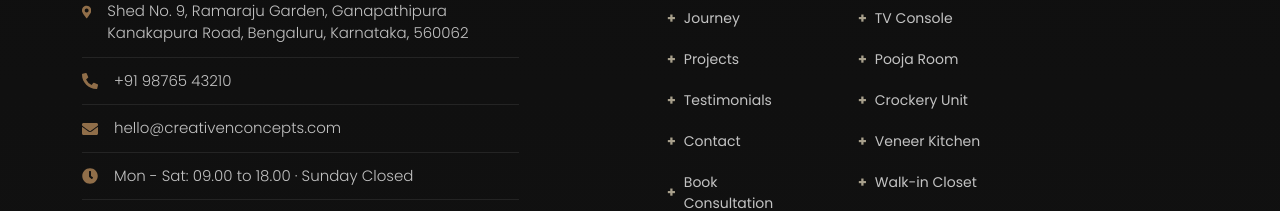
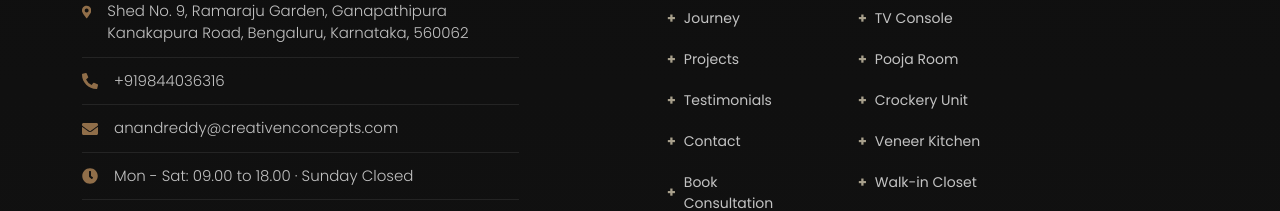
Before and after one commit to Melodynaorem12345/creativenconcepts, a React (Vite) app: page /about/our-office in a window 1280 px wide. Shown: the part 1465-1676 px from the top of the page. Built offline with nearby package versions, Linux system fonts and the light colour scheme; no server answers.

Commit message:
issue fixes

```diff
--- a/src/app/layout/Footer.jsx
+++ b/src/app/layout/Footer.jsx
@@ -7,8 +7,8 @@ const Footer = () => {
   const fallbackSettings = {
     brandName: 'CreativeNconcepts',
     address: 'Shed No. 9, Ramaraju Garden, Ganapathipura Kanakapura Road, Bengaluru, Karnataka, 560062',
-    mobile: '+91 98765 43210',
-    email: 'hello@creativenconcepts.com',
+    mobile: '+919844036316',
+    email: 'anandreddy@creativenconcepts.com',
     hours: 'Mon - Sat: 09.00 to 18.00 · Sunday Closed',
     social_links: [
       { platform: 'facebook', url: '#' },
@@ -63,11 +63,19 @@ const Footer = () => {
               </li>
               <li className="d-flex align-items-center gap-3">
                 <FaPhoneAlt className="footer-icon" />
-                <p>{settings.mobile || fallbackSettings.mobile}</p>
+                <p>
+                  <a href={`tel:${settings.mobile || fallbackSettings.mobile}`}>
+                    {settings.mobile || fallbackSettings.mobile}
+                  </a>
+                </p>
               </li>
               <li className="d-flex align-items-center gap-3">
                 <FaEnvelope className="footer-icon" />
-                <p>{settings.email || fallbackSettings.email}</p>
+                <p>
+                  <a href={`mailto:${settings.email || fallbackSettings.email}`}>
+                    {settings.email || fallbackSettings.email}
+                  </a>
+                </p>
               </li>
               <li className="d-flex align-items-center gap-3">
                 <FaClock className="footer-icon" />
--- a/src/assets/styles/layout.css
+++ b/src/assets/styles/layout.css
@@ -23,6 +23,16 @@
     font-size: 15px;
     font-weight: 300;
     margin-bottom: 0px;
+}
+/* Footer link color fix */
+.footer-section li p a{
+  color: inherit;
+  text-decoration: none;
+}
+
+.footer-section li p a:hover{
+  color: #c9a46a; /* gold accent */
+  text-decoration: underline;
 }
 .footer-contact .footer-icon {
   color: #906E49;
--- a/src/features/about/About.jsx
+++ b/src/features/about/About.jsx
@@ -299,7 +299,7 @@ const AboutSubPage = () => {
               <div className="col-lg-6">
                 <h2 className="display-6 font-serif text-brand mb-3">Pioneers of Premium Interiors.</h2>
                 <p className="lead text-brand-muted">
-                  Founded in 2010, CreativeNconcepts was born out of a desire to merge high-end architectural discipline with human-centric interior design. We believe that a space is not just a structure; it's a reflection of the souls that inhabit it.
+                  Founded in 2006, CreativeNconcepts was born out of a desire to merge high-end architectural discipline with human-centric interior design. We believe that a space is not just a structure; it's a reflection of the souls that inhabit it.
                 </p>
                 <p className="text-brand-muted">
                   Our team consists of visionary architects, meticulous project managers, and expert craftsmen dedicated to pushing the boundaries of what's possible in modern living.
@@ -323,9 +323,9 @@ const AboutSubPage = () => {
           <div className="container">
             <div className="row text-center gx-4">
               {[
-                { val: 10000, suffix: '+', label: 'Projects Completed' },
-                { val: 2500, suffix: '', label: 'Design Awards' },
-                { val: 10000, suffix: '+', label: 'Expert Architects' }
+                { val: 2500, suffix: '+', label: 'Projects Completed' },
+                { val: 100, suffix: '+', label: 'Design Awards' },
+                { val: 12, suffix: '+', label: 'Expert Architects' }
               ].map((stat) => (
                 <div className="col-12 col-md-4 mb-3" key={stat.label}>
                   <h3 className="display-6 font-serif text-brand mb-2">
--- a/src/features/home/Home.jsx
+++ b/src/features/home/Home.jsx
@@ -40,13 +40,13 @@ const Home = () => {
                 <div className="col-6 d-flex flex-column gap-3">
                   <img src="https://images.unsplash.com/photo-1600121848594-d8644e57abab?auto=format&fit=crop&q=80&w=800" className="img-fluid shadow-soft rounded" alt="Design detail" loading="lazy" />
                   <div className="bg-brand-dark text-white text-center py-4 rounded shadow-soft">
-                    <div className="h2 font-serif mb-1 text-brand-muted">12+</div>
+                    <div className="h2 font-serif mb-1 text-brand-muted">100+</div>
                     <div className="small text-uppercase">Design Awards</div>
                   </div>
                 </div>
                 <div className="col-6 d-flex flex-column gap-3">
                   <div className="bg-brand-mid text-brand text-center py-4 rounded shadow-soft">
-                    <div className="h2 font-serif mb-1">500+</div>
+                    <div className="h2 font-serif mb-1">1000+</div>
                     <div className="small text-uppercase">Happy Clients</div>
                   </div>
                   <img src="https://images.unsplash.com/photo-1556911220-e15b29be8c8f?auto=format&fit=crop&q=80&w=800" className="img-fluid shadow-soft rounded" alt="Kitchen detail" loading="lazy" />
--- a/src/features/home/components/Hero.jsx
+++ b/src/features/home/components/Hero.jsx
@@ -8,7 +8,7 @@ const Hero = () => {
     {
       image: 'https://images.unsplash.com/photo-1600585154340-be6161a56a0c?auto=format&fit=crop&q=80&w=2000',
       eyebrow: 'Bespoke Architectural Excellence',
-      title: 'Creative N concepts',
+      title: 'Creative N Concepts',
       subtitle: 'Designing Spaces. Creating Experiences.'
     },
     {
```
Also changed, not shown: 1 other file (tests, documents, lock files or other folders).
